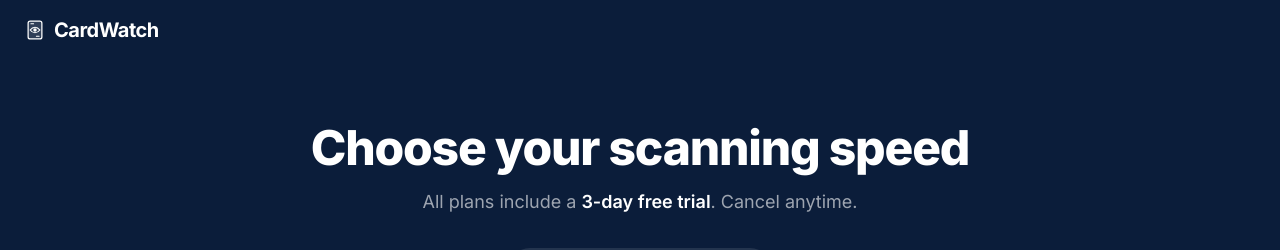
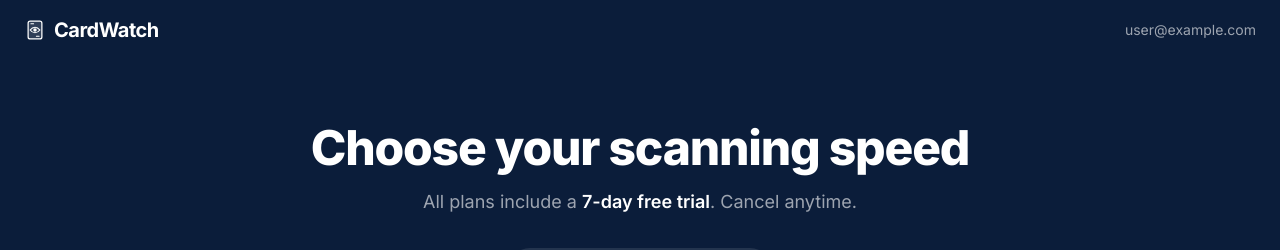
Before and after one commit to piercepaulemail-cyber/cardwatch, a Next.js app: page /pricing in a window 1280 px wide. Shown: the top 250 px of the page. Built offline with nearby package versions, Linux system fonts and the light colour scheme; no server answers; the database is empty; sample sign-in values are in the browser's storage.

Commit message:
7-day trial, collapsible watchlist, success msg, green sort bar, email in pricing nav, back button fix

```diff
--- a/src/app/api/checkout/route.ts
+++ b/src/app/api/checkout/route.ts
@@ -75,7 +75,7 @@ export async function POST(request: Request) {
       },
     ],
     subscription_data: {
-      trial_period_days: 3,
+      trial_period_days: 7,
       metadata: {
         userId: session.user.id,
         tier,
--- a/src/app/dashboard/page.tsx
+++ b/src/app/dashboard/page.tsx
@@ -54,6 +54,8 @@ export default function DashboardPage() {
   const [minPrice, setMinPrice] = useState("");
   const [listingType, setListingType] = useState("all");
   const [condition, setCondition] = useState("ungraded");
+  const [addedMsg, setAddedMsg] = useState("");
+  const [watchlistOpen, setWatchlistOpen] = useState(false);
 
   const loadResults = useCallback(async () => {
     const res = await fetch(
@@ -91,7 +93,7 @@ export default function DashboardPage() {
       .then((res) => res.json())
       .then((data) => {
         if (!data.active) {
-          router.push("/pricing");
+          router.replace("/pricing");
         } else {
           setSubChecked(true);
           setUserTier(data.tier);
@@ -129,6 +131,8 @@ export default function DashboardPage() {
     setListingType("all");
     setCondition("ungraded");
     loadWatchlist();
+    setAddedMsg(`${playerName} added to watchlist!`);
+    setTimeout(() => setAddedMsg(""), 3000);
   }
 
   async function deleteEntry(id: string) {
@@ -383,23 +387,37 @@ export default function DashboardPage() {
               >
                 + Add
               </button>
+              {addedMsg && (
+                <p className="text-xs text-green font-semibold mt-2 text-center">{addedMsg}</p>
+              )}
             </form>
           </div>
 
-          {/* Entries */}
+          {/* Entries — collapsible */}
           <div className="p-5">
-            <div className="flex items-center justify-between mb-3">
-              <h2 className="text-sm font-bold text-navy uppercase tracking-wide">
-                Watchlist
-              </h2>
+            <button
+              onClick={() => setWatchlistOpen(!watchlistOpen)}
+              className="flex items-center justify-between w-full mb-3"
+            >
+              <div className="flex items-center gap-2">
+                <svg
+                  className={`w-4 h-4 text-navy transition-transform ${watchlistOpen ? "rotate-90" : ""}`}
+                  fill="none" stroke="currentColor" viewBox="0 0 24 24"
+                >
+                  <path strokeLinecap="round" strokeLinejoin="round" strokeWidth={2} d="M9 5l7 7-7 7" />
+                </svg>
+                <h2 className="text-sm font-bold text-navy uppercase tracking-wide">
+                  Watchlist
+                </h2>
+              </div>
               <span className="bg-green text-white text-xs font-bold px-2 py-0.5 rounded-full">
                 {watchlist.length}{userTier === "scout" ? "/25" : userTier === "pro" ? "/100" : ""}
               </span>
-            </div>
-            {watchlist.length === 0 && (
+            </button>
+            {watchlistOpen && watchlist.length === 0 && (
               <p className="text-sm text-muted-foreground">No entries yet</p>
             )}
-            <div className="space-y-2">
+            {watchlistOpen && <div className="space-y-2">
               {watchlist.map((entry) => (
                 <div
                   key={entry.id}
@@ -443,7 +461,7 @@ export default function DashboardPage() {
                   </button>
                 </div>
               ))}
-            </div>
+            </div>}
           </div>
         </aside>
 
@@ -453,7 +471,7 @@ export default function DashboardPage() {
           {userTier && (
             <div className="bg-white rounded-xl border border-border p-4 mb-5 shadow-sm">
               <p className="text-xs font-semibold text-muted-foreground uppercase tracking-wide mb-3">
-                Scan Frequency
+                How often do you want eBay scanned?
               </p>
               <div className="flex flex-wrap gap-2">
                 {[
@@ -562,17 +580,17 @@ export default function DashboardPage() {
           <div className="bg-white rounded-xl border border-border overflow-hidden shadow-sm">
             {/* Sort bar + select all */}
             <div className="bg-navy px-4 py-3 flex items-center gap-4 flex-wrap">
-              <label className="flex items-center gap-2 text-white text-xs">
+              <label className="flex items-center gap-2 text-white text-sm font-semibold">
                 <input
                   type="checkbox"
                   checked={results.length > 0 && selectedIds.size === results.length}
                   onChange={toggleSelectAll}
-                  className="w-4 h-4 accent-white rounded"
+                  className="w-5 h-5 accent-green rounded"
                 />
                 Select all
               </label>
               <span className="text-white/40 text-xs">|</span>
-              <span className="text-white/60 text-xs">Sort by:</span>
+              <span className="text-green text-xs font-semibold">Sort by:</span>
               {[
                 { key: "currentPrice", label: "Price" },
                 { key: "listingType", label: "Type" },
@@ -585,8 +603,8 @@ export default function DashboardPage() {
                   onClick={() => handleSort(col.key)}
                   className={`text-xs font-semibold px-2.5 py-1 rounded transition ${
                     sortBy === col.key
-                      ? "bg-white/20 text-white"
-                      : "text-white/60 hover:text-white"
+                      ? "bg-green/20 text-green"
+                      : "text-green/60 hover:text-green"
                   }`}
                 >
                   {col.label}
--- a/src/app/login/page.tsx
+++ b/src/app/login/page.tsx
@@ -273,7 +273,7 @@ function LoginForm() {
           <p className="text-sm text-muted-foreground text-center mb-6">
             {isLogin
               ? "Sign in to your CardWatch account"
-              : "Start your 3-day free trial"}
+              : "Start your 7-day free trial"}
           </p>
 
           {/* Google */}
--- a/src/app/page.tsx
+++ b/src/app/page.tsx
@@ -70,7 +70,7 @@ export default function Home() {
                   Sign in
                 </Link>
               </div>
-              <p className="text-muted-foreground text-sm mt-4">3-day free trial. Cancel anytime. Plans start at $4.99/mo.</p>
+              <p className="text-muted-foreground text-sm mt-4">7-day free trial. Cancel anytime. Plans start at $4.99/mo.</p>
             </div>
 
             {/* Right: Product mockup */}
@@ -450,7 +450,7 @@ export default function Home() {
           </h2>
           <p className="text-white/60 text-lg mb-8 max-w-xl mx-auto">
             Join collectors who stay ahead of the market.
-            Start your 3-day free trial today — no credit card charged until it ends.
+            Start your 7-day free trial today — no credit card charged until it ends.
           </p>
           <Link
             href="/pricing"
--- a/src/app/pricing/page.tsx
+++ b/src/app/pricing/page.tsx
@@ -104,8 +104,10 @@ export default function PricingPage() {
           <Logo size={22} />
           CardWatch
         </Link>
-        <div className="flex gap-3">
-          {!session && (
+        <div className="flex items-center gap-3">
+          {session ? (
+            <span className="text-sm text-white/60">{session.user?.email}</span>
+          ) : (
             <button
               onClick={() => router.push("/login")}
               className="text-white/80 hover:text-white text-sm font-medium transition"
@@ -124,7 +126,7 @@ export default function PricingPage() {
           </h1>
           <p className="text-white/60 text-lg mb-8">
             All plans include a{" "}
-            <span className="text-white font-semibold">3-day free trial</span>.
+            <span className="text-white font-semibold">7-day free trial</span>.
             Cancel anytime.
           </p>
 
--- a/src/components/chat-widget.tsx
+++ b/src/components/chat-widget.tsx
@@ -16,7 +16,7 @@ const FAQ: { keywords: string[]; response: string }[] = [
   {
     keywords: ["price", "cost", "how much", "pricing", "plan", "plans", "subscription", "subscribe", "pay"],
     response:
-      "We have 3 plans:\n\n• Scout — $4.99/mo: 25 watchlist entries, scan every 2h, 6h, 12h, or daily\n• Pro — $14.99/mo: 100 watchlist entries, scan every 30m, 45m, 1h, plus Scout options\n• Elite — $29.99/mo: Unlimited watchlist entries, scan as fast as every 15 minutes\n\nAll plans include email alerts, price check, and a 3-day free trial!",
+      "We have 3 plans:\n\n• Scout — $4.99/mo: 25 watchlist entries, scan every 2h, 6h, 12h, or daily\n• Pro — $14.99/mo: 100 watchlist entries, scan every 30m, 45m, 1h, plus Scout options\n• Elite — $29.99/mo: Unlimited watchlist entries, scan as fast as every 15 minutes\n\nAll plans include email alerts, price check, and a 7-day free trial!",
   },
   {
     keywords: ["scout"],
@@ -36,7 +36,7 @@ const FAQ: { keywords: string[]; response: string }[] = [
   {
     keywords: ["trial", "free"],
     response:
-      "Yes! All plans come with a 3-day free trial. You won't be charged until the trial ends, and you can cancel anytime. Pick any plan to get started!",
+      "Yes! All plans come with a 7-day free trial. You won't be charged until the trial ends, and you can cancel anytime. Pick any plan to get started!",
   },
   {
     keywords: ["scan", "how often", "frequency", "fast", "speed", "interval"],
@@ -71,7 +71,7 @@ const FAQ: { keywords: string[]; response: string }[] = [
   {
     keywords: ["account", "login", "sign", "register", "signup"],
     response:
-      "Sign in with Google or create an account with email and password at mycardwatch.com/login. After signing up, pick a plan to start your 3-day free trial!",
+      "Sign in with Google or create an account with email and password at mycardwatch.com/login. After signing up, pick a plan to start your 7-day free trial!",
   },
   {
     keywords: ["contact", "support", "help", "email us", "reach", "question"],
--- a/src/proxy.ts
+++ b/src/proxy.ts
@@ -16,7 +16,8 @@ export async function proxy(req: NextRequest) {
   if (pathname === "/login") {
     const session = await auth();
     if (session) {
-      return NextResponse.redirect(new URL("/dashboard", req.url));
+      // Let the dashboard handle the subscription check
+      return NextResponse.redirect(new URL("/dashboard", req.url), { status: 302 });
     }
   }
 
```
